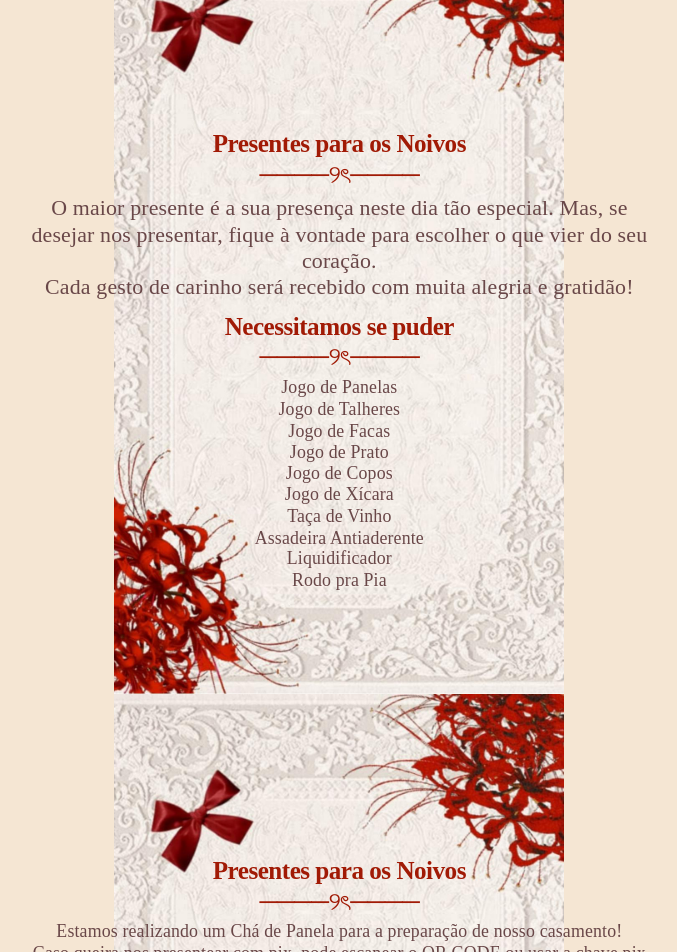
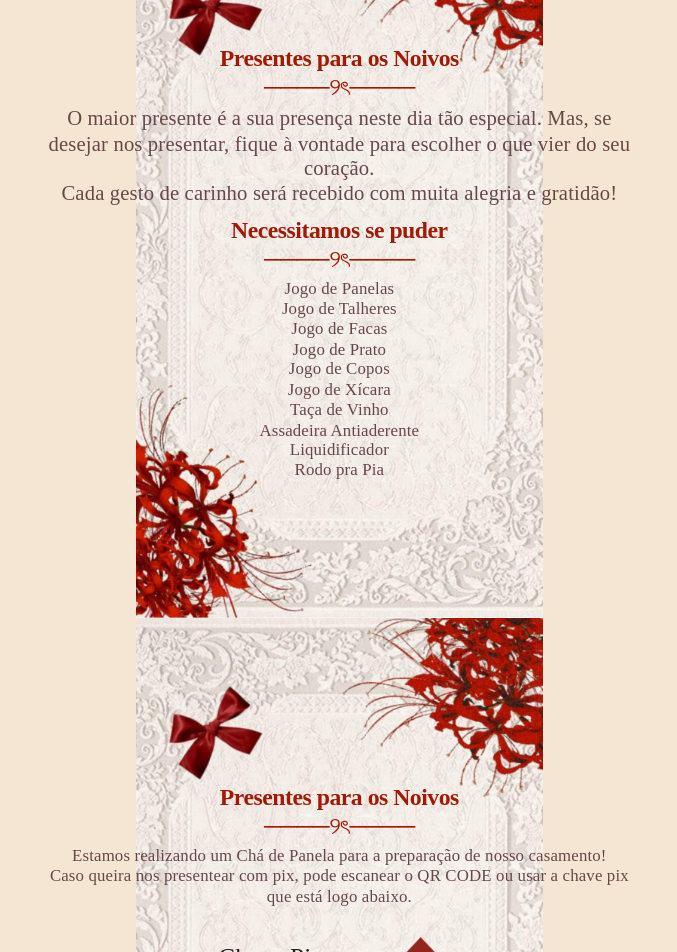
Before and after one commit to danielcanunciato/ChaDePanela, a React (Vite) app: page /presentes in a window 1280 px wide. Shown: the part 80-1032 px from the top of the page, without its empty margins (301-978 px from the left). Built offline with nearby package versions, Linux system fonts and the light colour scheme.

Commit message:
third commit

```diff
--- a/src/pages/DataLocal/index.css
+++ b/src/pages/DataLocal/index.css
@@ -2,7 +2,8 @@
     display: grid;
     place-items: center start;
     width: 100vw;
-    min-height: 100dvh;
+    height: 600px;
+    min-height: 724px;
     background: #f5e6d3 url("/images/background.jpg") no-repeat center / contain;
     padding: 2rem;
     box-sizing: border-box;
--- a/src/pages/Presentes/index.css
+++ b/src/pages/Presentes/index.css
@@ -3,6 +3,7 @@
     transform: translateY(-26px);
     place-items: center start;
     width: 100vw;
+    height: 1200px;
     min-height: 100dvh;
     background: #f5e6d3 url("/images/background.jpg") no-repeat center / contain;
     padding: 2rem;
--- a/src/pages/Presentes/index.jsx
+++ b/src/pages/Presentes/index.jsx
@@ -8,66 +8,77 @@ export default function Presentes() {
     return (
       <>
         <div className="bg">
-
           <button className="back-button" onClick={() => nav("/")}>
             <span className="back-arrow">🠜</span>
             <span className="back-text">Voltar</span>
           </button>
 
-            <div className="hero2-text">
-
+          <div
+            className="hero2-text"
+            style={{ transform: "translateY(-60px) scale(.85)" }}
+          >
             <h1>Presentes para os Noivos</h1>
-                <h1 style={{marginTop: "-24px", marginBottom: "-20px"}}>────୨ৎ────</h1>
+            <h1 style={{ marginTop: "-24px", marginBottom: "-20px" }}>
+              ────୨ৎ────
+            </h1>
 
             <p>
-                    O maior presente é a sua presença neste dia tão especial.
-                    Mas, se desejar nos presentar, fique à vontade para escolher
-                    o que vier do seu coração. <br />
+              O maior presente é a sua presença neste dia tão especial. Mas, se
+              desejar nos presentar, fique à vontade para escolher o que vier do
+              seu coração. <br />
               Cada gesto de carinho será recebido com muita alegria e gratidão!
             </p>
 
-                <h1 style={{marginTop: "-12px"}}>Necessitamos se puder</h1>
-                <h1 style={{marginTop: "-24px", marginBottom: "-20px"}}>────୨ৎ────</h1>
+            <h1 style={{ marginTop: "-12px" }}>Necessitamos se puder</h1>
+            <h1 style={{ marginTop: "-24px", marginBottom: "-20px" }}>
+              ────୨ৎ────
+            </h1>
 
-                <p style={{fontSize: "1.1rem"}}>
-                    Jogo de Panelas <br/>
-                    Jogo de Talheres <br/>
-                    Jogo de Facas <br/>
-                    Jogo de Prato <br/>
-                    Jogo de Copos <br/>
-                    Jogo de Xícara <br/>
-                    Taça de Vinho <br/>
-                    Assadeira Antiaderente <br/>
-                    Liquidificador <br/>
+            <p style={{ fontSize: "1.1rem" }}>
+              Jogo de Panelas <br />
+              Jogo de Talheres <br />
+              Jogo de Facas <br />
+              Jogo de Prato <br />
+              Jogo de Copos <br />
+              Jogo de Xícara <br />
+              Taça de Vinho <br />
+              Assadeira Antiaderente <br />
+              Liquidificador <br />
               Rodo pra Pia
             </p>
-
+          </div>
         </div>
 
-        </div>
+        <div className="bg" style={{ marginBottom: "-40px" }}>
+          <div className="hero2-text" style={{ transform: "scale(.85)" }}>
+            <h1 style={{ marginTop: "40px" }}>Presentes para os Noivos</h1>
+            <h1 style={{ marginTop: "-24px", marginBottom: "-20px" }}>
+              ────୨ৎ────
+            </h1>
 
-        <div className="bg" style={{marginBottom: "-40px"}}>
-
-            <div className="hero2-text">
-
-                <h1 style={{marginTop: "40px"}}>Presentes para os Noivos</h1>
-                <h1 style={{marginTop: "-24px", marginBottom: "-20px"}}>────୨ৎ────</h1>
-
-                <p style={{fontSize: "1.1rem"}}>
-                    Estamos realizando um Chá de Panela para a preparação de nosso casamento! <br />
-                    Caso queira nos presentear com pix, pode escanear o QR CODE ou usar a chave pix que
-                    está logo abaixo.
+            <p style={{ fontSize: "1.1rem" }}>
+              Estamos realizando um Chá de Panela para a preparação de nosso
+              casamento! <br />
+              Caso queira nos presentear com pix, pode escanear o QR CODE ou
+              usar a chave pix que está logo abaixo.
             </p>
 
             <div className="qrcode-wrapper">
               <div className="chave-pix">
                 <p>
-                            <span style={{fontSize: '1.65rem'}}>Chave Pix</span> <br />
-                            <span style={{fontSize: '1.2rem'}}>11 978877392</span> <br/>
-                            <span style={{fontSize: '.9rem'}}>Daniel Camilo Anunciato de Oliveira</span> <br/>
+                  <span style={{ fontSize: "1.65rem" }}>Chave Pix</span> <br />
+                  <span style={{ fontSize: "1.2rem" }}>11 978877392</span>{" "}
                   <br />
-                            <span style={{fontSize: '1.2rem'}}>11 983049632</span> <br/>
-                            <span style={{fontSize: '.9rem'}}>Marina da Silva Santos</span>
+                  <span style={{ fontSize: ".9rem" }}>
+                    Daniel Camilo Anunciato de Oliveira
+                  </span>{" "}
+                  <br />
+                  <br />
+                  <span style={{ fontSize: "1.2rem" }}>11 983049632</span>{" "}
+                  <br />
+                  <span style={{ fontSize: ".9rem" }}>
+                    Marina da Silva Santos
+                  </span>
                 </p>
               </div>
 
@@ -75,9 +86,7 @@ export default function Presentes() {
                 <img src="/images/qrcode.png" />
               </div>
             </div>
-
           </div>
-
         </div>
       </>
     );
```
Lines whose indentation alone changed are shown as unchanged.
